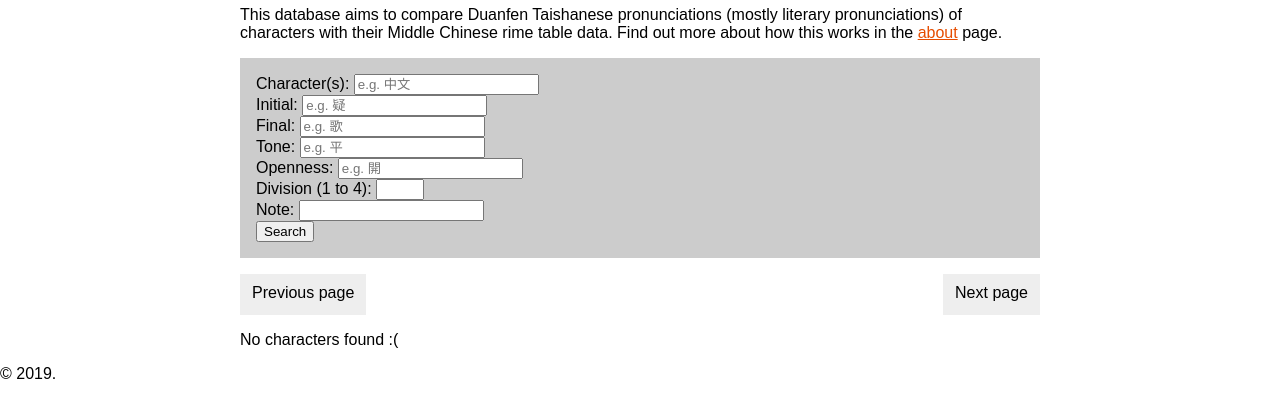
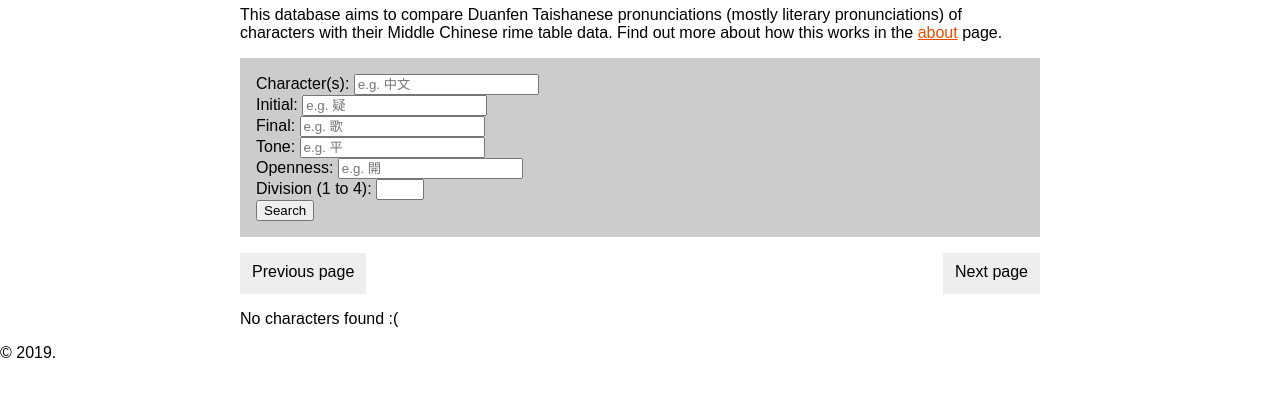
Before and after one commit to dddlr/taisho, a Django app: page /tsmc/ in a window 1280 px wide. Shown: the part 196-614 px from the top of the page. Run offline with Django 3.2, Linux system fonts and the light colour scheme; data that the repository does not hold is empty.

Commit message:
Remove note from tsmc interface

```diff
--- a/src/tsmc/templates/tsmc/index.html
+++ b/src/tsmc/templates/tsmc/index.html
@@ -23,8 +23,6 @@
     <input id="openness" maxlength="1" name="openness" placeholder="e.g. 開" type="text"><br>
   <label for="division">Division (1 to 4):</label>
     <input id="division" maxlength="1" name="division" min="1" max="4" type="number"><br>
-  <label for="note">Note:</label>
-    <input id="note" maxlength="10" name="note" type="text"><br>
   <input type="submit" value="Search">
 </form>
 {% if length %}
--- a/src/tsmc/views.py
+++ b/src/tsmc/views.py
@@ -14,7 +14,7 @@ class CharacterView(generic.DetailView):
 def search(request):
     page = request.GET.get('page', 1)
 
-    VALID_COLUMNS = ['char', 'initial', 'final', 'tone', 'openness', 'division', 'note']
+    VALID_COLUMNS = ['char', 'initial', 'final', 'tone', 'openness', 'division']
     # Filter out invalid query strings from user
     columns = {column: request.GET.get(column, '') for column in VALID_COLUMNS}
 
```
